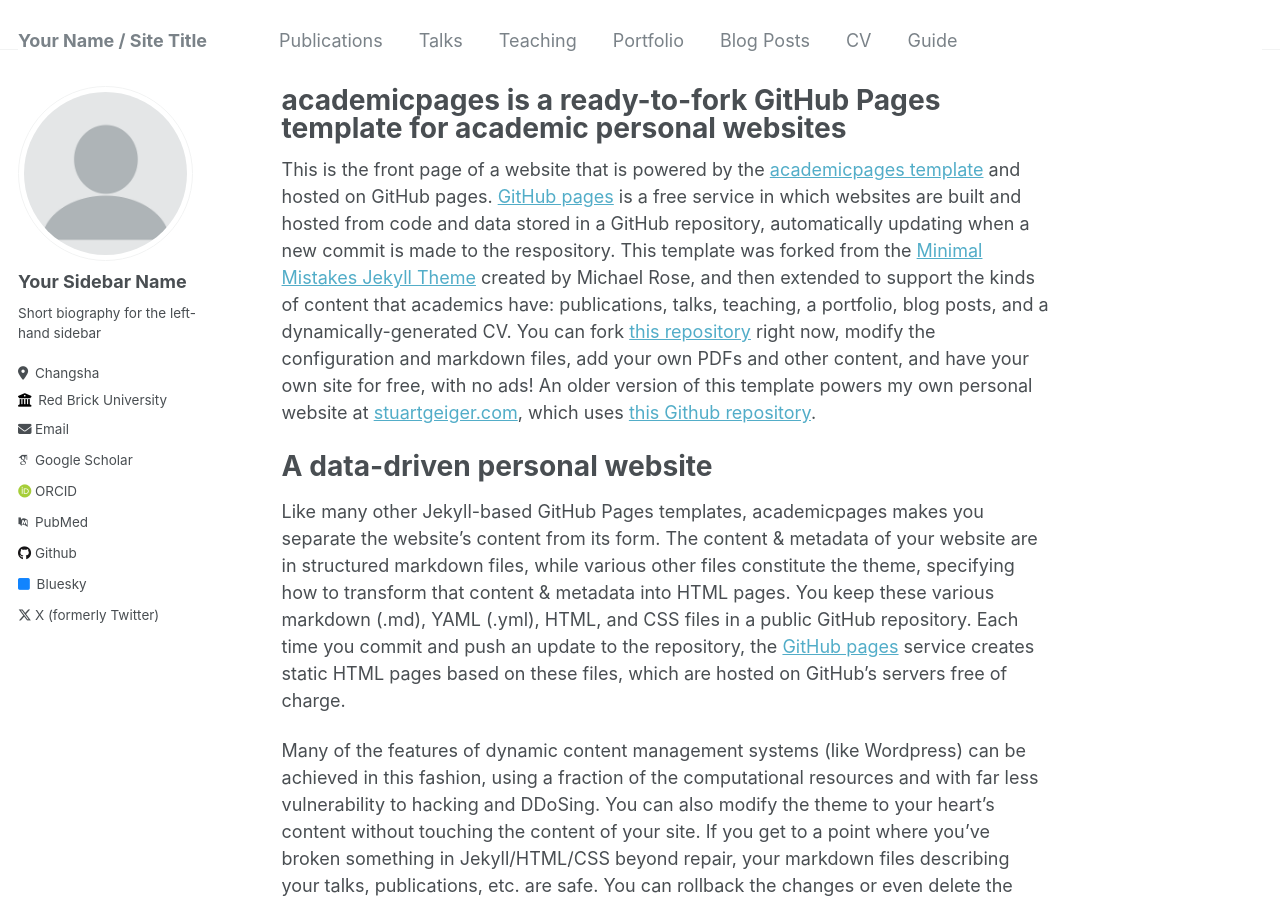
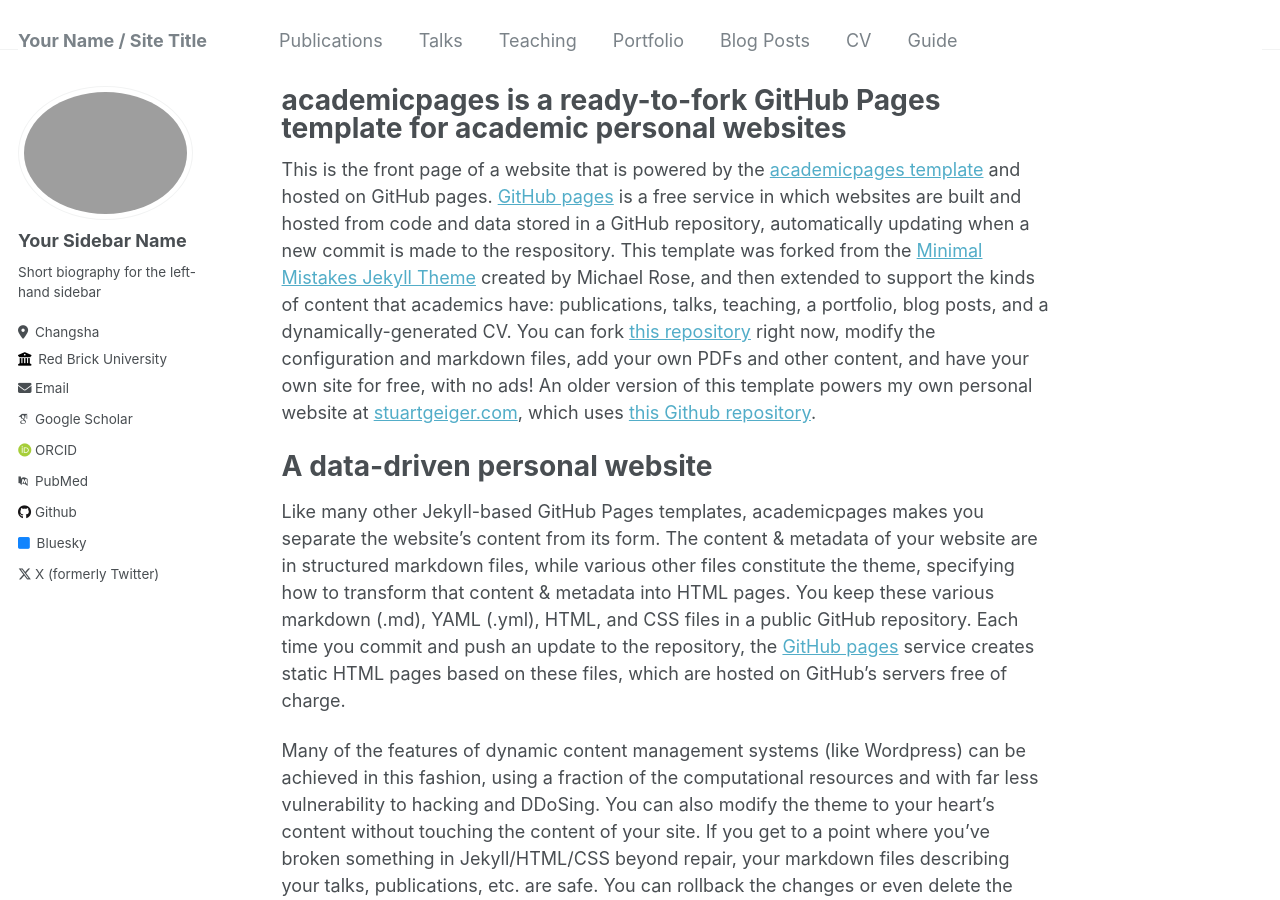
Before and after one commit to zhaohaisun/zhaohaisun.github.io, a Jekyll site: the page built from _pages/about.md, in a window 1280 px wide and 900 px high. Built offline with Jekyll 4.4.1, drawn with Linux system fonts in a browser that asks for light colours; some web fonts are replaced.

Commit message:
Update _config.yml

```diff
--- a/_config.yml
+++ b/_config.yml
@@ -21,7 +21,7 @@ repository               : "academicpages/academicpages.github.io"
 #               Additional customization can be done by editing /_includes/author-profile.html
 author:
   # Biographic information
-  avatar           : "profile.png"
+  avatar           : "szh.png"
   name             : "Your Sidebar Name"
   pronouns         : # example: "she/her"
   bio              : "Short biography for the left-hand sidebar"
```
